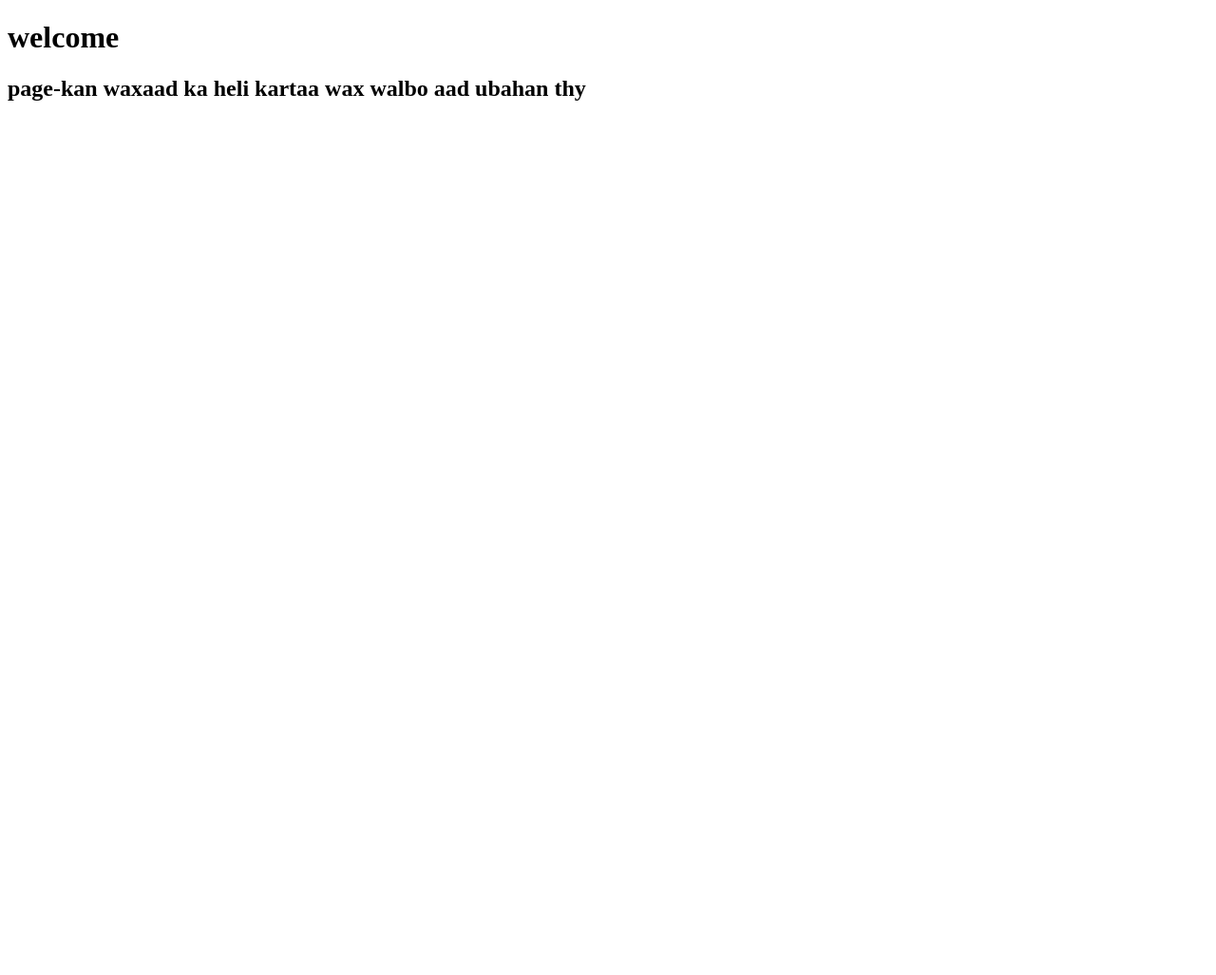
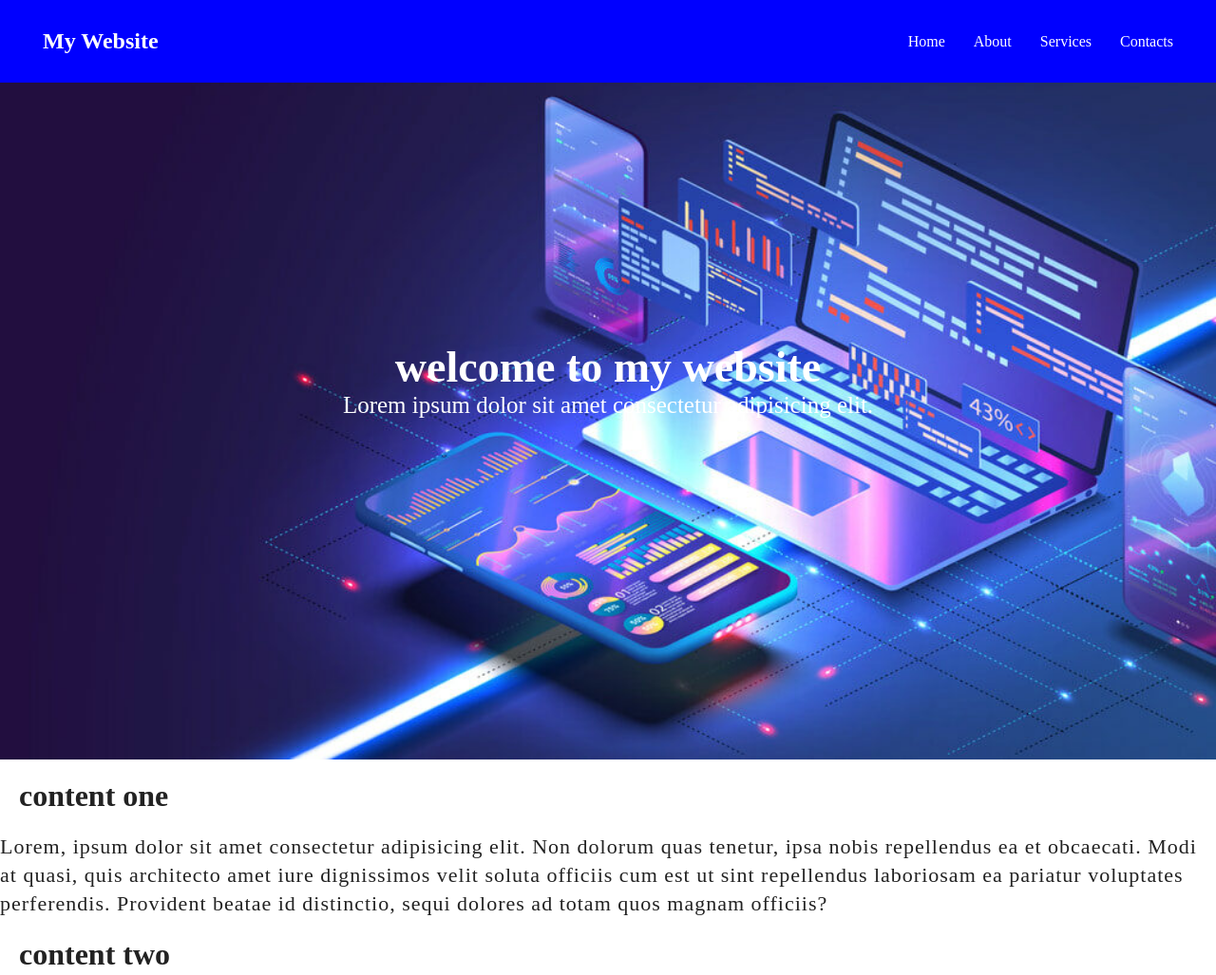
Before and after one commit to Caalim/website, a plain HTML site: page index.html in a window 1280 px wide. Shown: the top 1027 px of the page at 95% size. Before the commit the page ends 800 px from the top, so only its background shows below. Drawn offline with Linux system fonts and the light colour scheme; a web font is replaced by a local one.

Commit message:
new wbsite

```diff
--- a/index.html
+++ b/index.html
@@ -3,10 +3,37 @@
 <head>
     <meta charset="UTF-8">
     <meta name="viewport" content="width=device-width, initial-scale=1.0">
-    <title>Document</title>
+    <title> my website</title>
+    <link rel="stylesheet" href="/style.css">
 </head>
 <body>
-    <h1>welcome</h1>
-    <h2>page-kan waxaad ka heli kartaa wax walbo aad ubahan thy</h2>
+    <div>
+    <nav class="nav">
+        <header class="head">
+            <h1><a href="#">my website</a></h1>
+            <ul>
+                <li><a href="#">home</a></li>
+                <li><a href="#">about</a></li>
+                <li><a href="#">services</a></li>
+                <li><a href="#">contacts</a></li>
+            </ul>
+        </header>
+    </nav>
+
+
+    <div class="hero">
+        <div class="container">
+            <h2>welcome to my website</h2>
+            <p>Lorem ipsum dolor sit amet consectetur adipisicing elit.</p>
+        </div>
+    </div>
+
+<section class="content">
+    <h2>content one</h2>
+    <p>Lorem, ipsum dolor sit amet consectetur adipisicing elit. Non dolorum quas tenetur, ipsa nobis repellendus ea et obcaecati. Modi at quasi, quis architecto amet iure dignissimos velit soluta officiis cum est ut sint repellendus laboriosam ea pariatur voluptates perferendis. Provident beatae id distinctio, sequi dolores ad totam quos magnam officiis?</p>
+    <h3>content two</h3>
+    <p>Lorem ipsum dolor sit amet consectetur adipisicing elit. Voluptates architecto fugit cum reiciendis nihil dolorum veritatis velit alias porro, soluta placeat repellat sed quaerat. Hic non, harum accusamus fuga illum aliquid unde facere itaque perferendis accusantium repudiandae aut incidunt vero consequatur necessitatibus? Rerum similique est placeat a dolor blanditiis eos?</p>
+</section>
+</div>
 </body>
 </html>
--- /dev/null
+++ b/style.css
@@ -0,0 +1,103 @@
+@import url(https//fonts.googleipes.com/css?family=open+times);
+*{
+    box-sizing: border-box;
+    margin: 0;
+    padding: 0;
+}
+
+body {
+    font-family: 'Times New Roman', Times, serif;
+    color:#222;
+    margin-bottom: 50px;
+}
+
+.nav {
+    max-width: 1200px;
+    margin:  0 auto;
+
+}
+
+.head{
+    position: fixed;
+    background-color: blue;
+    top: 0;
+    left: 0;
+    right: 0;
+}
+
+.nav .head {
+    display: flex;
+    justify-content: space-between;
+    align-items: center;
+    padding: 30px;
+
+}
+
+.nav ul {
+    display: flex;
+    justify-content: center;
+    align-items: center;
+    list-style-type: none;
+}
+
+.nav a {
+    color: #fff;
+    text-decoration: none;
+    padding: 7px 15px;
+    text-transform: capitalize;
+    justify-content: center;
+}
+
+.nav a:hover{
+    color: red;
+}
+
+
+.hero {
+    background-image: url("/images/developer.jpg");
+    background-size: cover;
+    background-position: bottom center;
+    background-repeat: no-repeat;
+    height: 100vb;
+    color: #fff;
+    display: flex;
+    justify-content: center;
+   text-align: center;
+   align-items: center;
+    position: relative;
+    margin-bottom: 20px;
+    z-index: -2;
+}
+
+.hero::before {
+    content: '';
+    position: absolute;
+    top: 0;
+    left: 0;
+    width: 100%;
+    height: 100%;
+    color: rgb(0, 0, 255, 0.5);
+    z-index: -1;
+}
+.container h2 {
+    font-size: 46px;
+    margin: 20pxpx;
+}
+
+.container p {
+    font-size: 25px;
+    letter-spacing: normal;
+
+}
+
+.content h2 ,.content h3 {
+    font-size: 200%;
+    margin: 20px;
+}
+
+.content p{
+    font-size: 22px;
+    line-height: 30px;
+    letter-spacing: 1px;
+
+}
```
Also changed, not shown: images/developer.jpg (added).
